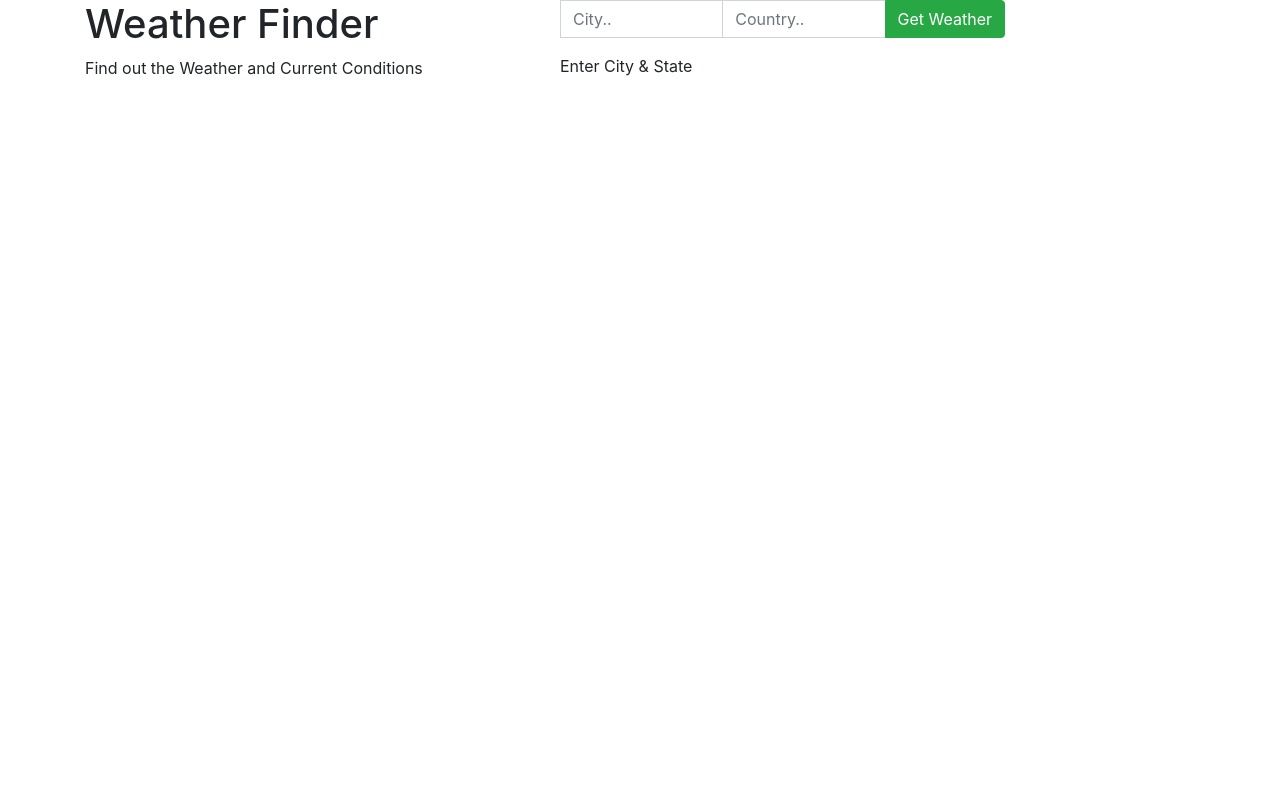
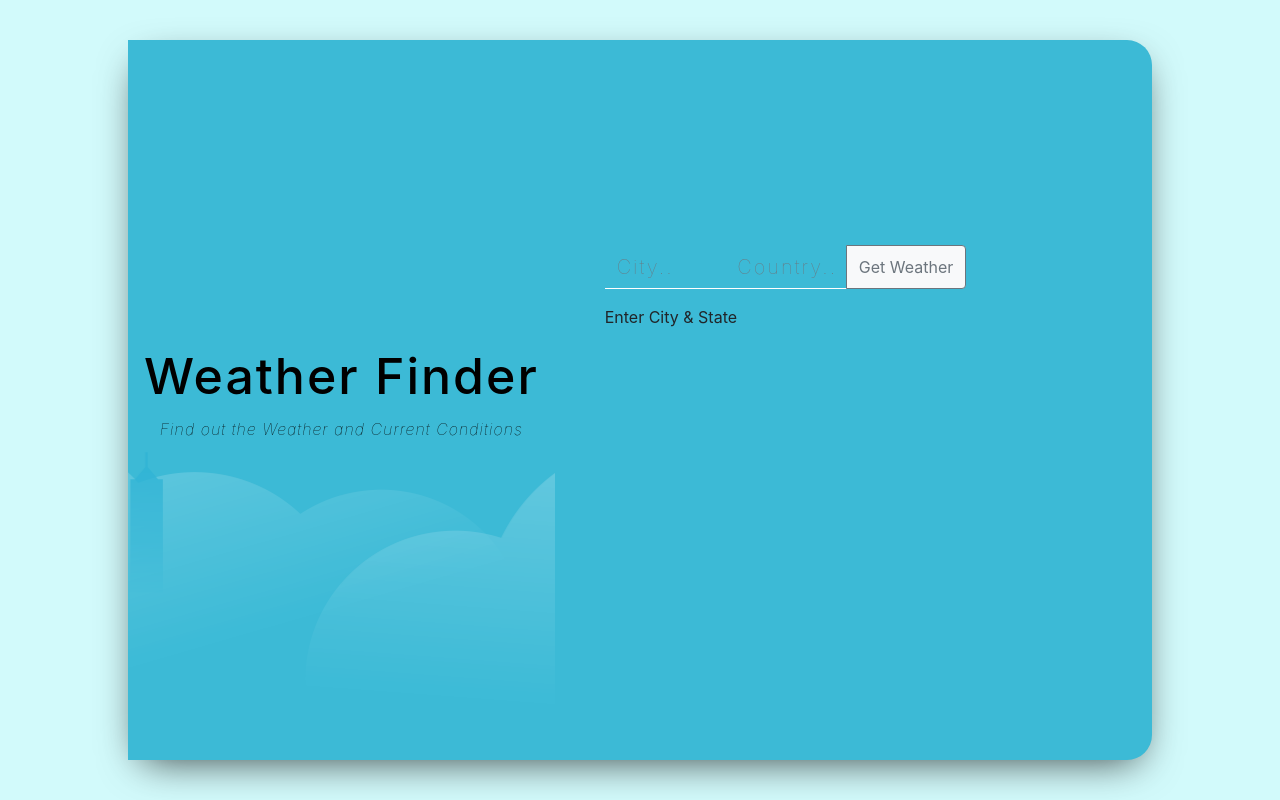
Before and after one commit to ZachPfeifer/react-weather-app, a React (Create React App) app: page / in a window 1280 px wide. Built offline with nearby package versions, Linux system fonts and the light colour scheme.

Commit message:
Reformatted / added Css

```diff
--- a/src/App.css
+++ b/src/App.css
@@ -20,3 +20,91 @@
 .App-link {
   color: #09d3ac;
 }
+
+.container{
+    background: rgba(60, 186, 214, 80, 0.6);
+    /* opacity: 0.6; */
+    /* filter: alpha(opacity=60); */
+  border-radius: 25px;
+
+  /* margin: 30px; */
+  /* background-color: #ffffff; */
+}
+
+.rounded{
+  border-radius: 25px;
+}
+
+.wrapper {
+  /* background: url("assests/bg.jpg") center center no-repeat; */
+  background-color: #d2fafb;
+  height: 100vh;
+  display: flex;
+  justify-content: center;
+  align-items: center;
+}
+
+.title {
+  height: 90vh;
+  background: url("assests/title-bg.png") center center no-repeat;
+  background-size: cover;
+  display: flex;
+  align-items: center;
+  justify-content: center;
+  text-align: center;
+  color: #000;
+
+}
+
+.weather-form {
+  background: #3cbad6;
+  height: 90vh;
+  padding-top: 20%;
+  padding-left: 50px;
+}
+
+.main {
+  height: 90vh;
+  background: #3cbad6;
+
+  box-shadow: 0px 13px 40px -13px rgba(0,0,0,0.75);
+  width: 80%;
+  margin: 0 auto;
+  border-radius: 25px;
+
+}
+
+.title-title{
+font-size: 50px;
+  letter-spacing: 2px;
+  line-height: 1.3;
+
+}
+
+.title-desc{
+  font-style: italic;
+  font-weight: 100;
+  letter-spacing: 1px;
+  line-height: 1.5;
+}
+
+input[type="text"] {
+  background-color: transparent;
+  border: 0;
+  border-bottom: solid 1px #ffffff;
+  width: 30%;
+  padding-bottom: 4px;
+  color: #fff !important;
+  font-weight: lighter;
+  justify-content: space-between;
+  letter-spacing: 2px;
+  margin-bottom: 30px;
+  /* margin-right: 20px; */
+  font-size: 20px;
+}
+
+input[type="text"] {
+    outline: none;
+  color: rgb(8, 0, 0) !important;
+
+}
--- a/src/App.js
+++ b/src/App.js
@@ -36,7 +36,7 @@ export default class App extends Component {
     const city = e.target.elements.city.value;
     const country = e.target.elements.country.value;
 
-    const api_call = await fetch(`http://api.openweathermap.org/data/2.5/weather?q=${city},${country}&appid=${API_KEY}&units=metric`);
+    const api_call = await fetch(`http://api.openweathermap.org/data/2.5/weather?q=${city},${country}&appid=${API_KEY}&units=imperial`);
 
 
     const data = await api_call.json();
@@ -73,7 +73,7 @@ export default class App extends Component {
         <div className="wrapper">
           <div className="main">
             <div className="container">
-              <div className="row">
+              <div className="row rounded">
                 <div className="col-5 title">
                   <Titles />
                 </div>
--- a/src/components/Form.js
+++ b/src/components/Form.js
@@ -8,7 +8,7 @@ const Form = props => (
       <input className="form-control" type="text" name="city" placeholder="City.." />
       <input className="form-control" type="text" name="country" placeholder="Country.." />
       <div className="input-group-append">
-        <button className="btn btn-success" type="submit" id="button-addon2"> Get Weather</button>
+        <button className="btn btn-outline-secondary btn-light" type="submit" id="button-addon2"> Get Weather</button>
       </div>
     </form>
   </div>
--- a/src/components/Titles.js
+++ b/src/components/Titles.js
@@ -4,8 +4,8 @@ import React from 'react'
 
 const Titles = () => (
   <div>
-    <h1>Weather Finder</h1>
-    <p>Find out the Weather and Current Conditions</p>
+    <h1 className="title-title">Weather Finder</h1>
+    <p className="title-desc">Find out the Weather and Current Conditions</p>
   </div>
 
 );
--- a/src/components/Weather.js
+++ b/src/components/Weather.js
@@ -1,7 +1,7 @@
 import React from 'react'
 
 const Weather = props => (
-  <div className="card">
+  <div className="card rounded">
     <div className="card-header">
       Details
    </div>
@@ -10,7 +10,7 @@ const Weather = props => (
       <li className="list-group-item">{props.temperature && <p>Temperature: {props.temperature} °F</p>}</li>
       <li className="list-group-item">{props.humidity && <p>Humidity: {props.humidity}</p>
       }</li>
-      <li className="list-group-item">{props.description && <p>Conditions: {props.description}</p>
+      <li className="list-group-item ">{props.description && <p>Conditions: <a className="text-uppercase"> {props.description}</a></p>
       }</li>
     </ul>
 
```
Also changed, not shown: src/assests/bg.jpg (added), src/assests/title-bg.png (added).
